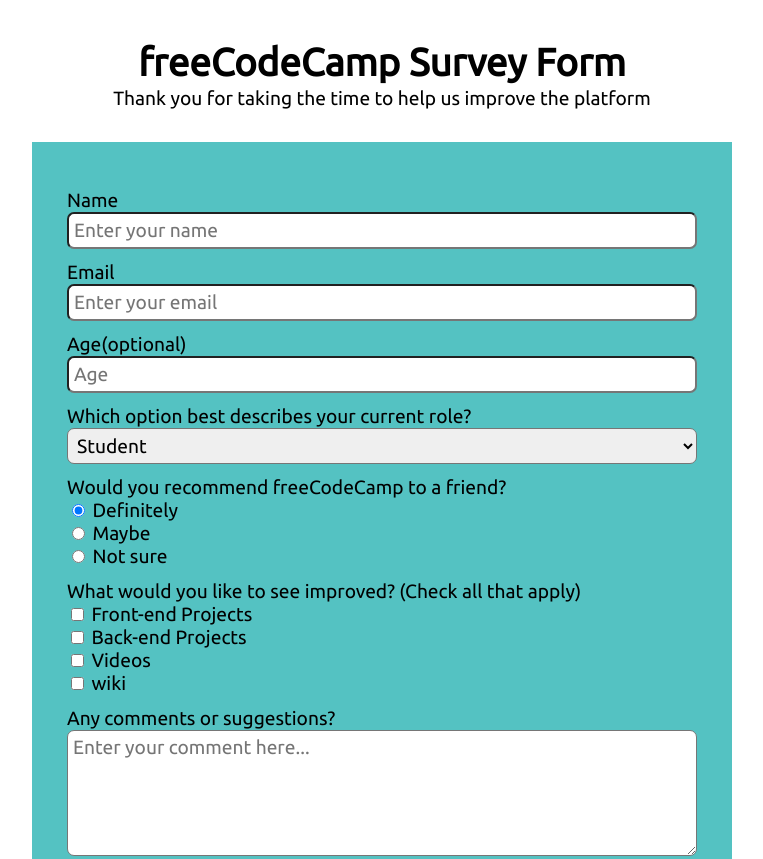
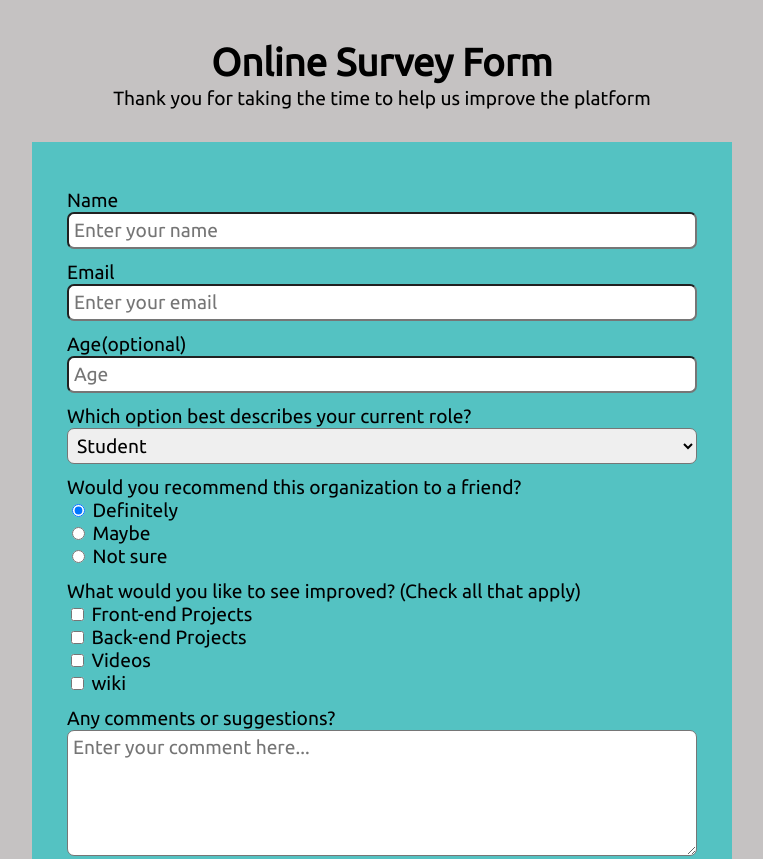
Before and after one commit to Ganapati-Biswas/Ganapati-Biswas.github.io, a plain HTML site: page survey-form/index.html in a window 1280 px wide. Shown: the top 859 px of the page, without its empty margins (258-1021 px from the left). Drawn offline with Linux system fonts and the light colour scheme.

Commit message:
survey form changed

```diff
--- a/survey-form/index.html
+++ b/survey-form/index.html
@@ -15,7 +15,7 @@
 
     <section id="container">
         <header id="head">
-            <h1 id="title">freeCodeCamp Survey Form</h1>
+            <h1 id="title">Online Survey Form</h1>
             <p id="description">
                 Thank you for taking the time to help us improve the platform
             </p>
@@ -52,7 +52,7 @@
             </div>
 
             <div class="form-group">
-                <p>Would you recommend freeCodeCamp to a friend?</p>
+                <p>Would you recommend this organization to a friend?</p>
                 <label>
                     <input type="radio" class="radio-grp" name="recommend" value="definitely" checked>
                     Definitely
@@ -94,8 +94,8 @@
                     placeholder="Enter your comment here..."></textarea>
             </div>
 
-            <div class="form-group">
-                <button class="form-control" id="submit" type="submit">Submit</button>
+            <div class="form-group" >
+                <button class="form-control" id="submit sub" type="submit">Submit</button>
             </div>
         </form>
     </section>
--- a/survey-form/style.css
+++ b/survey-form/style.css
@@ -1,5 +1,9 @@
 *{
 box-sizing: border-box;
+}
+html{
+background-color: rgb(197, 194, 194);
+
 }
 #container{
     max-width: 700px;
@@ -66,3 +70,7 @@ label{
     display: block;
     font-size: 1.2rem;
 }
+
+button{
+    cursor: pointer;
+}
```
